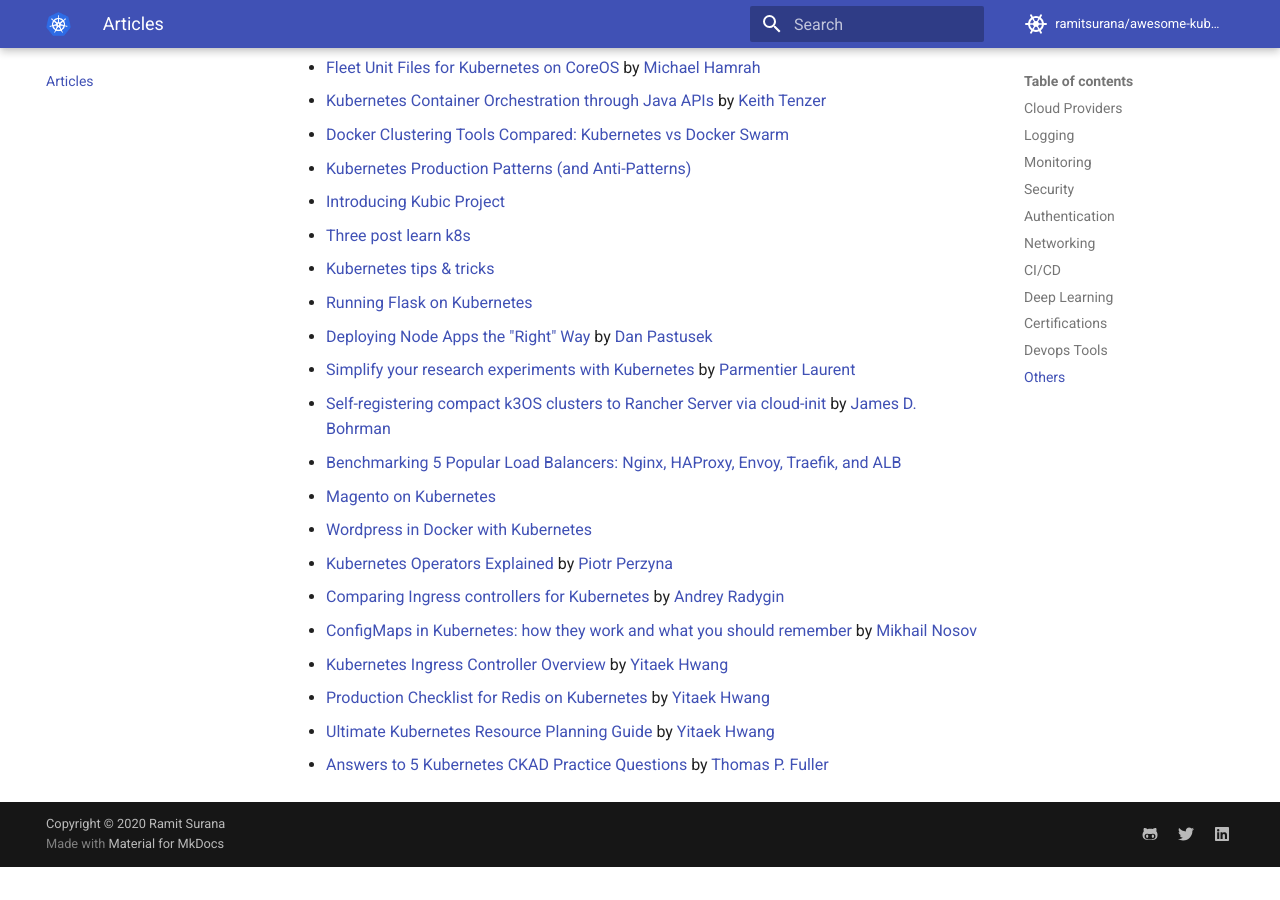
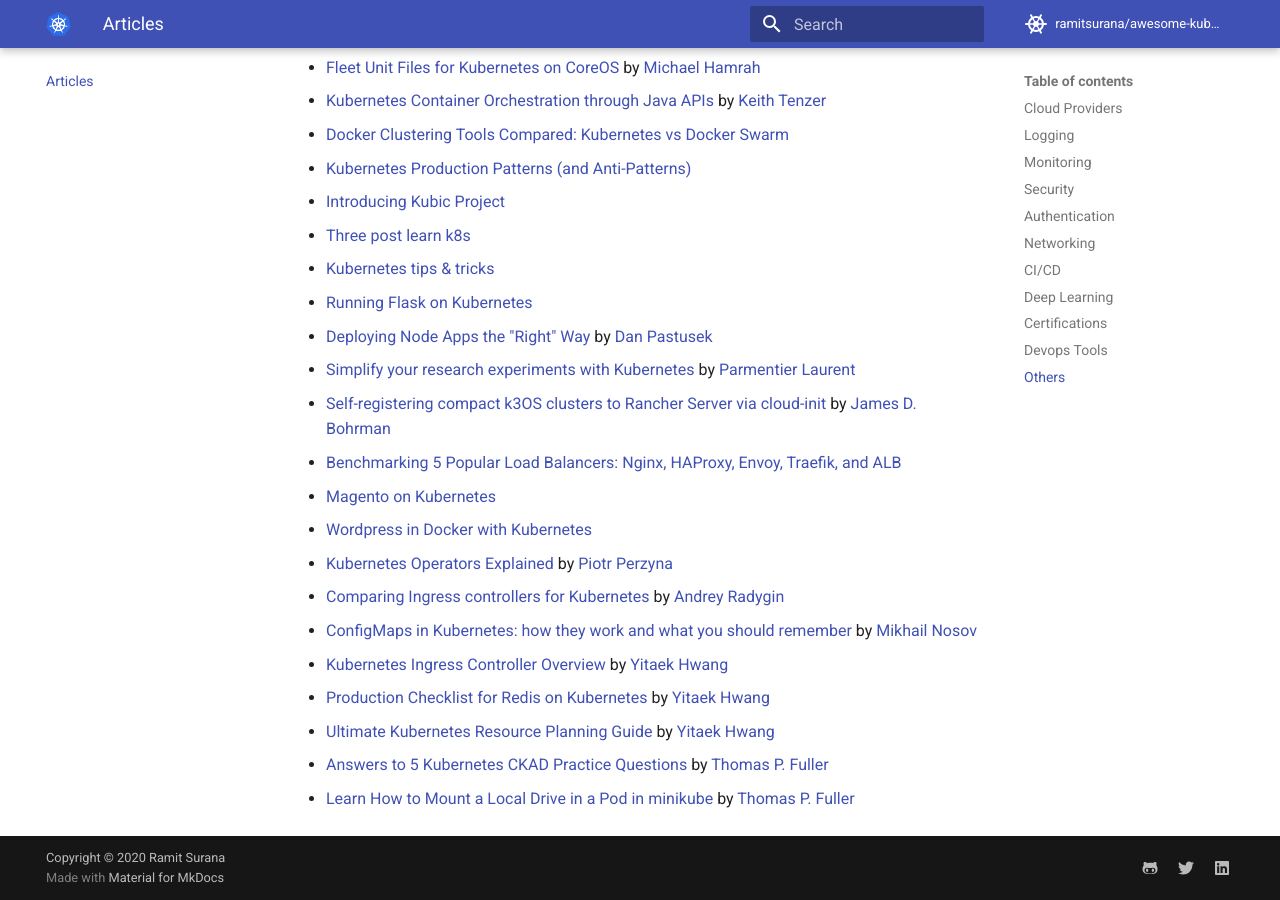
Before and after one commit to ramitsurana/awesome-kubernetes, an MkDocs documentation site: the page built from docs/articles/articles.md, in a window 1280 px wide and 900 px high, scrolled down 3691 px. Built offline with MkDocs 1.6.1 and Material for MkDocs 9.7.7, drawn with Linux system fonts in a browser that asks for light colours; comment, search, counter and statistics services are not loaded; before the commit the page ends 4558 px from its top, so only the background shows below that.

Commit message:
Added the How to Mount a Local Drive article.

```diff
--- a/docs/articles/articles.md
+++ b/docs/articles/articles.md
@@ -131,3 +131,4 @@ Useful Articles
 * [Production Checklist for Redis on Kubernetes](https://medium.com/swlh/production-checklist-for-redis-on-kubernetes-60173d5a5325) by [Yitaek Hwang](https://medium.com/@yitaek)
 * [Ultimate Kubernetes Resource Planning Guide](https://medium.com/dev-genius/ultimate-kubernetes-resource-planning-guide-449a4fddd1d6) by [Yitaek Hwang](https://medium.com/@yitaek)
 * [Answers to 5 Kubernetes CKAD Practice Questions](https://thospfuller.com/2020/11/09/answers_to_five_kubernetes_ckad_practice_questions_2021/) by [Thomas P. Fuller](https://thospfuller.com/)
+* [Learn How to Mount a Local Drive in a Pod in minikube](https://thospfuller.com/2020/12/09/learn-how-to-mount-a-local-drive-in-a-pod-in-minikube-2021/) by [Thomas P. Fuller](https://thospfuller.com/)
```
